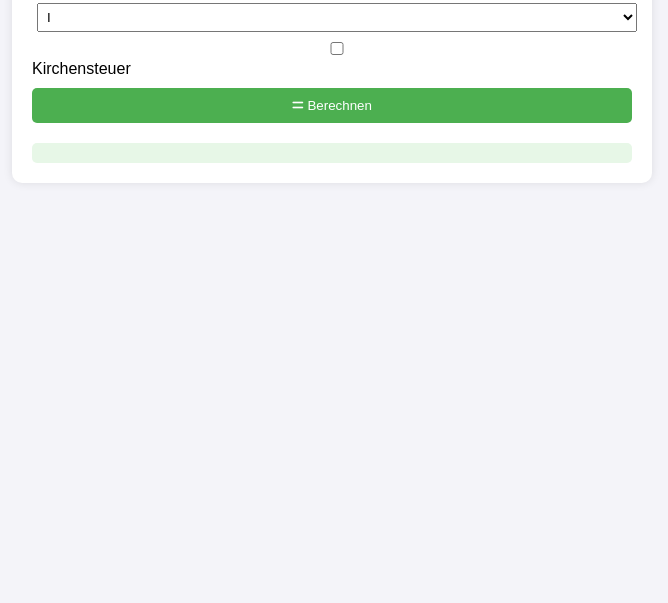
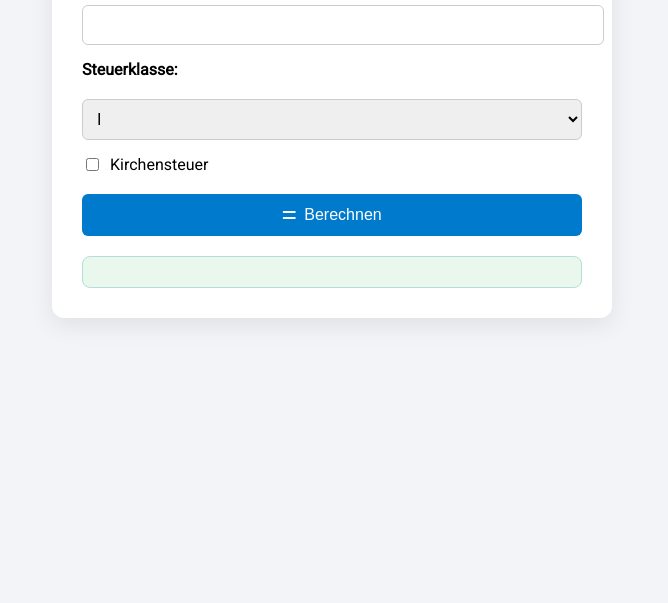
Before and after one commit to Samuel29102000/brutto-netto-rechner-webapp, a plain HTML site: page index.html in a window 1280 px wide. Shown: the part 197-800 px from the top of the page, without its empty margins (308-976 px from the left). Drawn offline with Linux system fonts and the light colour scheme.

Commit message:
Update style.css

```diff
--- a/style.css
+++ b/style.css
@@ -1,49 +1,93 @@
+/* Google Font */
 body {
-  font-family: Arial, sans-serif;
-  padding: 20px;
+  font-family: 'Roboto', sans-serif;
+  background: #f2f4f8;
   margin: 0;
-  background-color: #f4f4f9;
+  padding: 0;
 }
 
 .container {
-  max-width: 600px;
-  margin: auto;
-  padding: 20px;
-  background-color: #fff;
-  box-shadow: 0 0 10px rgba(0, 0, 0, 0.1);
-  border-radius: 10px;
+  max-width: 500px;
+  margin: 50px auto;
+  background: #ffffff;
+  padding: 30px;
+  border-radius: 12px;
+  box-shadow: 0 8px 24px rgba(0, 0, 0, 0.08);
 }
 
 h1 {
   text-align: center;
   color: #333;
+  font-size: 1.8em;
+  margin-bottom: 30px;
 }
 
-input, select {
-  margin: 5px;
-  padding: 5px;
+form {
+  display: flex;
+  flex-direction: column;
+  gap: 15px;
+}
+
+label {
+  font-weight: bold;
+  margin-bottom: 5px;
+  display: block;
+}
+
+input[type="number"],
+select {
+  padding: 10px;
+  font-size: 1em;
+  border: 1px solid #ccc;
+  border-radius: 6px;
+  transition: border-color 0.3s;
   width: 100%;
-  box-sizing: border-box;
+}
+
+input[type="number"]:focus,
+select:focus {
+  border-color: #007acc;
+  outline: none;
+}
+
+.checkbox-label {
+  font-weight: normal;
+  display: flex;
+  align-items: center;
+  gap: 8px;
 }
 
 button {
-  background-color: #4CAF50;
+  padding: 12px;
+  font-size: 1em;
+  background: #007acc;
   color: white;
-  padding: 10px 20px;
   border: none;
+  border-radius: 6px;
   cursor: pointer;
-  width: 100%;
-  margin-top: 10px;
-  border-radius: 5px;
+  transition: background 0.3s;
+  display: flex;
+  align-items: center;
+  justify-content: center;
+  gap: 8px;
 }
 
 button:hover {
-  background-color: #45a049;
+  background: #005fa3;
 }
 
 #ausgabe {
   margin-top: 20px;
-  background-color: #e7f7e7;
-  padding: 10px;
-  border-radius: 5px;
+  padding: 15px;
+  background-color: #e9f7ec;
+  border: 1px solid #b2dfdb;
+  border-radius: 8px;
+  color: #333;
 }
+
+@media (max-width: 600px) {
+  .container {
+    margin: 20px;
+    padding: 20px;
+  }
+}
```
